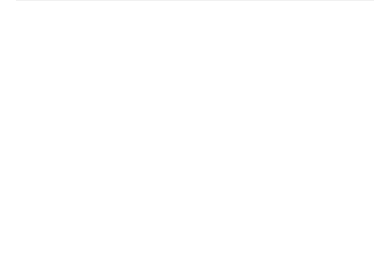
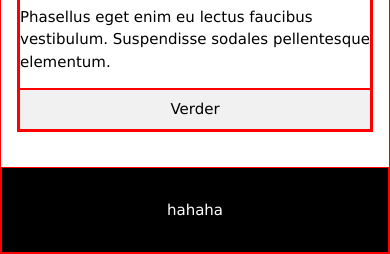
Before and after one commit to RollyMbaki/Rolly-Server, a PHP site: page /EindWerk/BekendeSporters.php in a window 390 px wide. Shown: the part 2463-2717 px from the top of the page. Before the commit the page ends 2464 px from the top, so only its background shows below. Run offline with PHP 8.4, Linux system fonts and the light colour scheme; some libraries are stand-ins or nearby versions.

Commit message:
1page responsive

```diff
--- a/EindWerk/BekendeSporters.php
+++ b/EindWerk/BekendeSporters.php
@@ -4,6 +4,7 @@
   <meta charset="UTF-8">
   <meta name="viewport" content="width=device-width, initial-scale=1">
   <link rel="stylesheet" href="https://www.w3schools.com/w3css/4/w3.css">
+  <link rel="stylesheet" href="https://use.fontawesome.com/releases/v5.0.8/css/all.css">
   <link rel="stylesheet" type="text/css" href="CSS/BekendeSporters.css">
   <link rel="stylesheet" type="text/css" href="CSS/InfoBS.css">
   <link rel="stylesheet" type="text/css" href="CSS/InhoudBS1.css">
@@ -18,7 +19,7 @@
     <div id="menu">
       <a href="#">Home</a>
       <a href="#">Geschiedenis</a>
-      <a href="#">Verschillende Sporten</a>
+      <a href="VerschillendeSporten.php">Verschillende Sporten</a>
       <a href="#">Bekende Sporters</a>
       <a href="#">Plaatsen</a>
       <a href="#">Contact</a>
@@ -110,6 +111,10 @@
 
     </div>
 
+    <div id="footer">
+      <p>hahaha</p>
+    </div>
+
   </div>
 </body>
 </html>
--- a/EindWerk/CSS/BekendeSporters.css
+++ b/EindWerk/CSS/BekendeSporters.css
@@ -1,14 +1,14 @@
 #sporters{
   display: grid;
-  grid-template-columns: auto auto auto auto;
-  grid-template-rows: 50px auto auto auto;
-  grid-template-areas: "menu menu menu menu"
-                       "titel titel titel titel"
-                       "tekst tekst tekst tekst"
-                       "info info info info";
+  grid-template-columns: auto;
+  grid-template-rows: 50px auto auto auto auto;
+  grid-template-areas: "menu"
+                       "titel"
+                       "tekst"
+                       "info"
+                       "footer";
 
   grid-gap: 10px;
-  padding: 0 16px;
 }
 
 #menu{
@@ -40,6 +40,8 @@
 
 #titelBS{
   grid-area: titel;
+  margin-left: 16px;
+  margin-right: 16px;
 }
 
 #titelBS>h3{
@@ -50,11 +52,30 @@
 
 #tekstBS{
   grid-area: tekst;
+  margin-left: 16px;
+  margin-right: 16px;
 }
 
 #infoBS{
   grid-area: info;
   padding-top: 20px;
+  margin-left: 16px;
+  margin-right: 16px;
+}
+
+#footer{
+  grid-area: footer;
+  bottom: 0;
+  width: 100%;
+  background-color: black;
+  margin-top: 25px;
+  padding: 16px 0px;
+}
+
+#footer>p{
+  text-align: center;
+  background-color: black;
+  color: white;
 }
 
 .fotoBS{
--- a/EindWerk/CSS/Style.css
+++ b/EindWerk/CSS/Style.css
@@ -12,5 +12,5 @@ body {
 	padding: 0;
 }
 div{
-
+  border: 1px solid red;
 }
--- a/EindWerk/VerschillendeSporten.php
+++ b/EindWerk/VerschillendeSporten.php
@@ -15,7 +15,7 @@
       <a href="#">Home</a>
       <a href="#">Geschiedenis</a>
       <a href="#">Verschillende Sporten</a>
-      <a href="#">Bekende Sporters</a>
+      <a href="BekendeSporters.php">Bekende Sporters</a>
       <a href="#">Plaatsen</a>
       <a href="#">Contact</a>
     </div>
@@ -116,6 +116,10 @@
 
     </div>
 
+    <div id="footer">
+      <p>hahaha</p>
+    </div>
+
   </div>
 </body>
 </html>
```
Also changed, not shown: EindWerk/CSS/FotosVS.css (+23 -0 lines).
